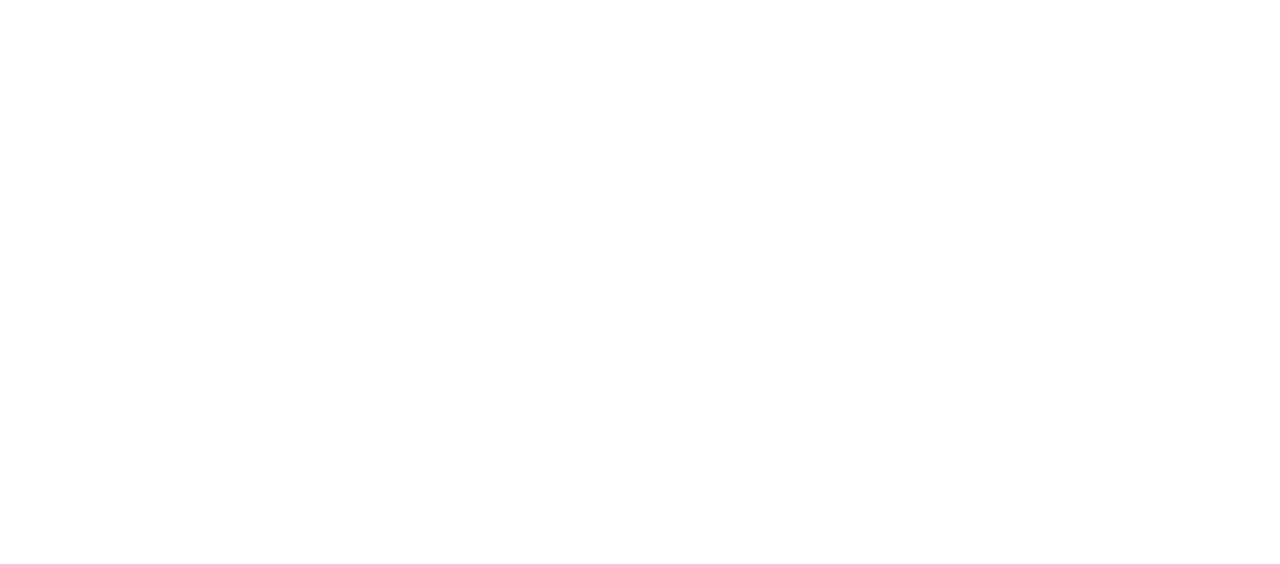
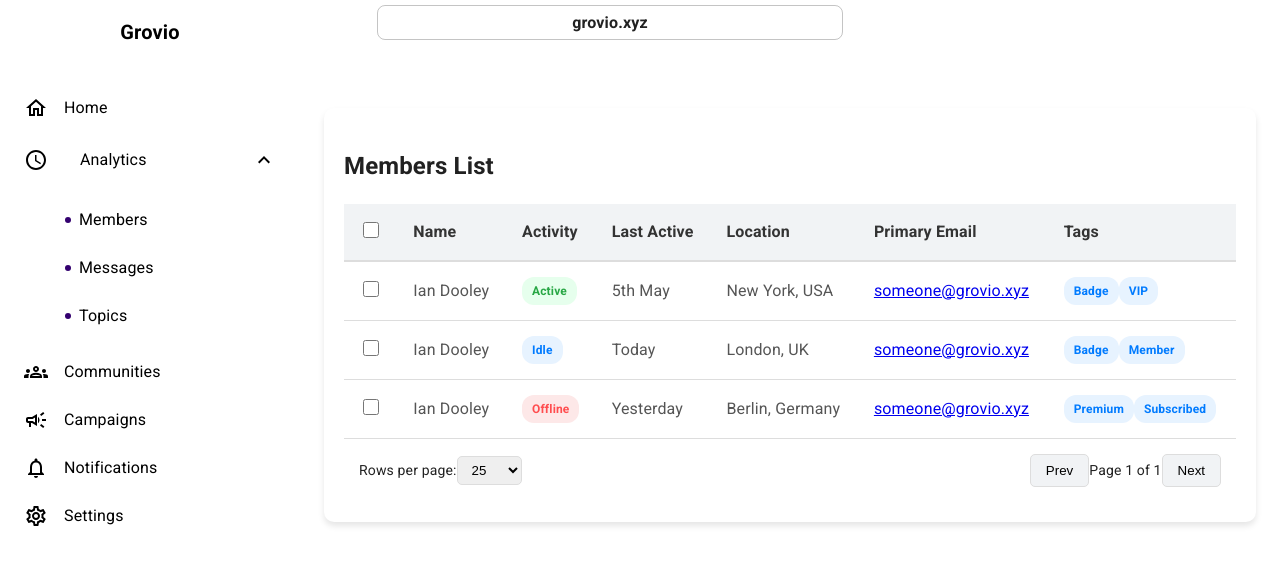
Before and after one commit to Harii-27/Grovio, a React (Create React App) app: page /dashboard/members in a window 1280 px wide. Before the commit this address had no page. Shown: the top 564 px of the page. Built offline with nearby package versions, Linux system fonts and the light colour scheme.

Commit message:
style fixed

```diff
--- a/src/pages/dashboard/Members.tsx
+++ b/src/pages/dashboard/Members.tsx
@@ -1,15 +1,7 @@
 import React, { useState } from "react";
+import "../../styles.css";
 
-type Member = {
-  name: string;
-  activity: string;
-  lastActive: string;
-  location: string;
-  primaryMail: string;
-  tags: string[];
-};
-
-const sampleMembers: Member[] = [
+const sampleMembers = [
   {
     name: "Ian Dooley",
     activity: "Active",
@@ -34,7 +26,6 @@
     primaryMail: "someone@grovio.xyz",
     tags: ["Premium", "Subscribed"],
   },
-  // Add more members as needed
 ];
 
 const MembersTable: React.FC = () => {
@@ -44,53 +35,50 @@
   const totalPages = Math.ceil(sampleMembers.length / rowsPerPage);
 
   return (
-    <div className="p-6 bg-gray-100 min-h-screen">
-      <div className="bg-white shadow-md rounded-lg p-6 border border-gray-200 w-full">
-        <h2 className="text-xl font-bold mb-4 text-gray-800">Members List</h2>
-
-        {/* Table */}
-        <div className="overflow-x-auto">
-          <table className="w-full border-collapse bg-white">
+    <div className="table-container">
+      <h2>Members List</h2>
+      <table>
         <thead>
-              <tr className="bg-gray-100 text-gray-600 uppercase text-sm border-b">
-                <th className="p-4 text-left">
-                  <input type="checkbox" className="h-4 w-4" />
+          <tr>
+            <th>
+              <input type="checkbox" />
             </th>
-                <th className="p-4 text-left">Name</th>
-                <th className="p-4 text-left">Activity</th>
-                <th className="p-4 text-left">Last Active</th>
-                <th className="p-4 text-left">Location</th>
-                <th className="p-4 text-left">Primary Email</th>
-                <th className="p-4 text-left">Tags</th>
+            <th>Name</th>
+            <th>Activity</th>
+            <th>Last Active</th>
+            <th>Location</th>
+            <th>Primary Email</th>
+            <th>Tags</th>
           </tr>
         </thead>
-
         <tbody>
-              {sampleMembers
-                .slice((currentPage - 1) * rowsPerPage, currentPage * rowsPerPage)
-                .map((member, index) => (
-                  <tr
-                    key={index}
-                    className="border-b hover:bg-gray-50 transition"
+          {sampleMembers.map((member, index) => (
+            <tr key={index}>
+              <td>
+                <input type="checkbox" />
+              </td>
+              <td>{member.name}</td>
+              <td>
+                <span
+                  className={
+                    member.activity === "Active"
+                      ? "badge badge-green"
+                      : member.activity === "Idle"
+                      ? "badge badge-blue"
+                      : "badge badge-red"
+                  }
                 >
-                    <td className="p-4">
-                      <input type="checkbox" className="h-4 w-4" />
+                  {member.activity}
+                </span>
               </td>
-                    <td className="p-4">{member.name}</td>
-                    <td className="p-4">{member.activity}</td>
-                    <td className="p-4">{member.lastActive}</td>
-                    <td className="p-4">{member.location}</td>
-                    <td className="p-4 text-blue-600 underline">
-                      <a href={`mailto:${member.primaryMail}`}>
-                        {member.primaryMail}
-                      </a>
+              <td>{member.lastActive}</td>
+              <td>{member.location}</td>
+              <td>
+                <a href={`mailto:${member.primaryMail}`}>{member.primaryMail}</a>
               </td>
-                    <td className="p-4">
+              <td>
                 {member.tags.map((tag, i) => (
-                        <span
-                          key={i}
-                          className="inline-block bg-gray-200 text-gray-700 text-xs font-semibold px-3 py-1 rounded-full mr-2"
-                        >
+                  <span key={i} className="badge badge-blue">
                     {tag}
                   </span>
                 ))}
@@ -99,42 +87,22 @@
           ))}
         </tbody>
       </table>
-        </div>
 
       {/* Pagination */}
-        <div className="flex justify-between items-center mt-4">
-          {/* Rows per page */}
-          <div className="relative">
-            <select
-              className="border border-gray-300 text-sm rounded-lg p-2 bg-white cursor-pointer"
-              value={rowsPerPage}
-              onChange={(e) => setRowsPerPage(Number(e.target.value))}
-            >
-              <option value={10}>10 per page</option>
-              <option value={25}>25 per page</option>
-              <option value={50}>50 per page</option>
-              <option value={100}>100 per page</option>
+      <div className="pagination">
+        <div>
+          <label>Rows per page:</label>
+          <select value={rowsPerPage} onChange={(e) => setRowsPerPage(Number(e.target.value))}>
+            <option value={10}>10</option>
+            <option value={25}>25</option>
+            <option value={50}>50</option>
+            <option value={100}>100</option>
           </select>
         </div>
-
-          {/* Pagination Controls */}
-          <div className="flex items-center space-x-2">
-            <button
-              className="px-3 py-1 border border-gray-300 rounded-md text-sm"
-              onClick={() => setCurrentPage((prev) => Math.max(prev - 1, 1))}
-            >
-              Prev
-            </button>
-            <span className="text-sm">
-              Page {currentPage} of {totalPages}
-            </span>
-            <button
-              className="px-3 py-1 border border-gray-300 rounded-md text-sm"
-              onClick={() => setCurrentPage((prev) => Math.min(prev + 1, totalPages))}
-            >
-              Next
-            </button>
-          </div>
+        <div>
+          <button onClick={() => setCurrentPage((prev) => Math.max(prev - 1, 1))}>Prev</button>
+          <span>Page {currentPage} of {totalPages}</span>
+          <button onClick={() => setCurrentPage((prev) => Math.min(prev + 1, totalPages))}>Next</button>
         </div>
       </div>
     </div>
--- a/src/routes/appRoutes.tsx
+++ b/src/routes/appRoutes.tsx
@@ -42,9 +42,9 @@
         state: "dashboard.index"
       },
       {
-        path: "/dashboard/default",
+        path: "/dashboard/members",
         element: <MembersTable/>,
-        state: "dashboard.default",
+        state: "dashboard.members",
         sidebarProps: { displayText: "Members" }
       },
       {
--- /dev/null
+++ b/src/styles.css
@@ -0,0 +1,111 @@
+/* Global Styles */
+body {
+    font-family: 'Arial', sans-serif;
+    background-color: #f8f9fa;
+    margin: 0;
+    padding: 0;
+  }
+
+  /* Table Container */
+  .table-container {
+    width: 100%;
+    max-width: 1200px;
+    margin: 20px auto;
+    background: #fff;
+    border-radius: 10px;
+    box-shadow: 0px 4px 6px rgba(0, 0, 0, 0.1);
+    overflow: hidden;
+    padding: 20px;
+  }
+
+  /* Table */
+  table {
+    width: 100%;
+    border-collapse: collapse;
+    background: white;
+  }
+
+  thead {
+    background: #f1f3f5;
+  }
+
+  thead th {
+    padding: 15px;
+    text-align: left;
+    font-weight: bold;
+    color: #333;
+    border-bottom: 2px solid #ddd;
+  }
+
+  tbody tr {
+    border-bottom: 1px solid #ddd;
+    transition: background 0.3s ease;
+  }
+
+  tbody tr:hover {
+    background: #f9fafb;
+  }
+
+  td {
+    padding: 15px;
+    color: #555;
+    text-align: left;
+  }
+
+  /* Checkbox */
+  input[type="checkbox"] {
+    width: 16px;
+    height: 16px;
+    cursor: pointer;
+  }
+
+  /* Badge Styles */
+  .badge {
+    display: inline-block;
+    padding: 5px 10px;
+    font-size: 12px;
+    font-weight: bold;
+    border-radius: 12px;
+  }
+
+  .badge-blue {
+    background: #e7f3ff;
+    color: #007bff;
+  }
+
+  .badge-red {
+    background: #fde8e8;
+    color: #ff4d4f;
+  }
+
+  .badge-green {
+    background: #e6ffed;
+    color: #28a745;
+  }
+
+  /* Pagination */
+  .pagination {
+    display: flex;
+    justify-content: space-between;
+    align-items: center;
+    padding: 15px;
+    font-size: 14px;
+  }
+
+  .pagination select {
+    padding: 5px 10px;
+    border: 1px solid #ddd;
+    border-radius: 5px;
+  }
+
+  .pagination button {
+    padding: 8px 15px;
+    border: 1px solid #ddd;
+    background: #f1f3f5;
+    border-radius: 5px;
+    cursor: pointer;
+  }
+
+  .pagination button:hover {
+    background: #e9ecef;
+  }
```
Lines whose indentation alone changed are shown as unchanged.
